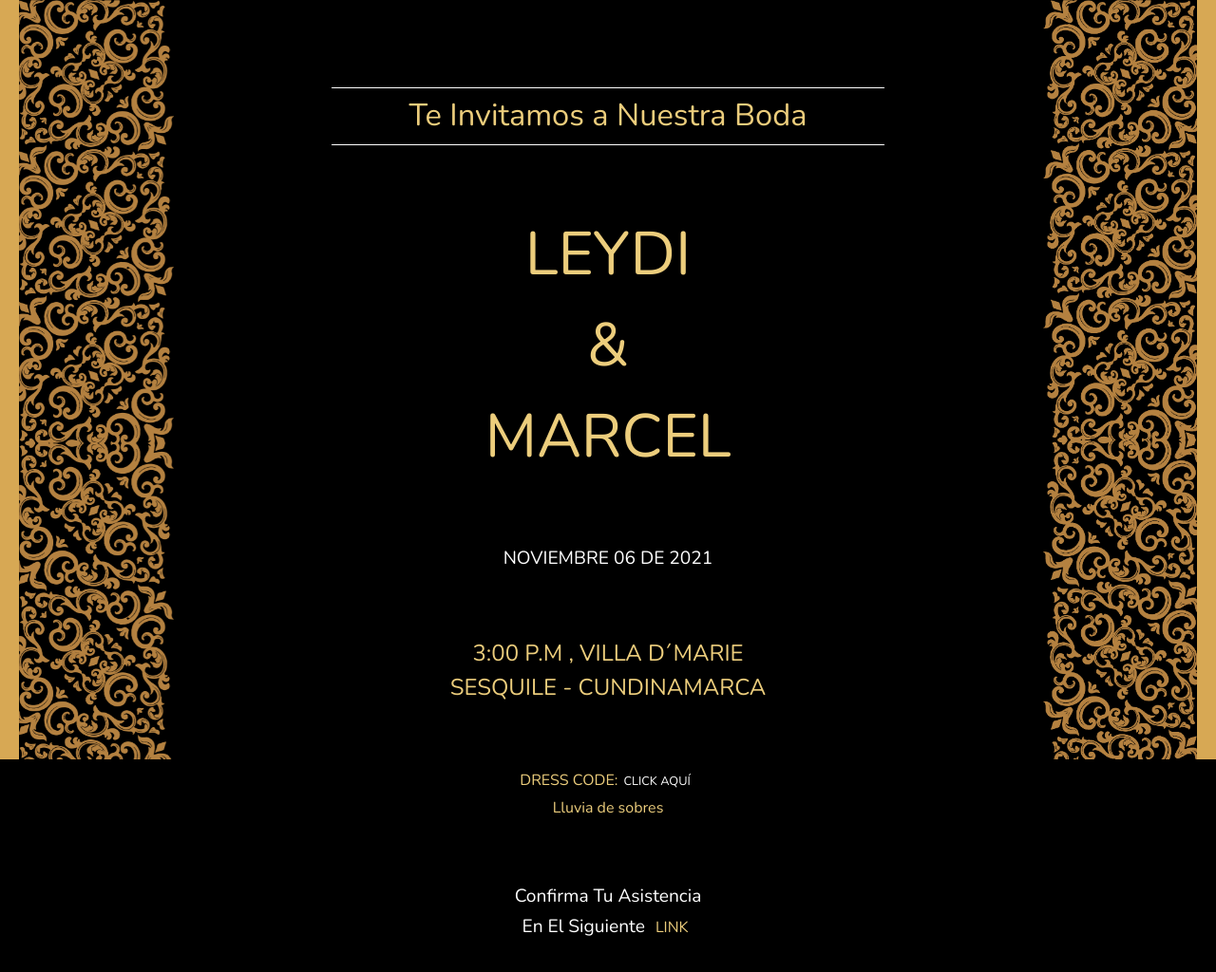
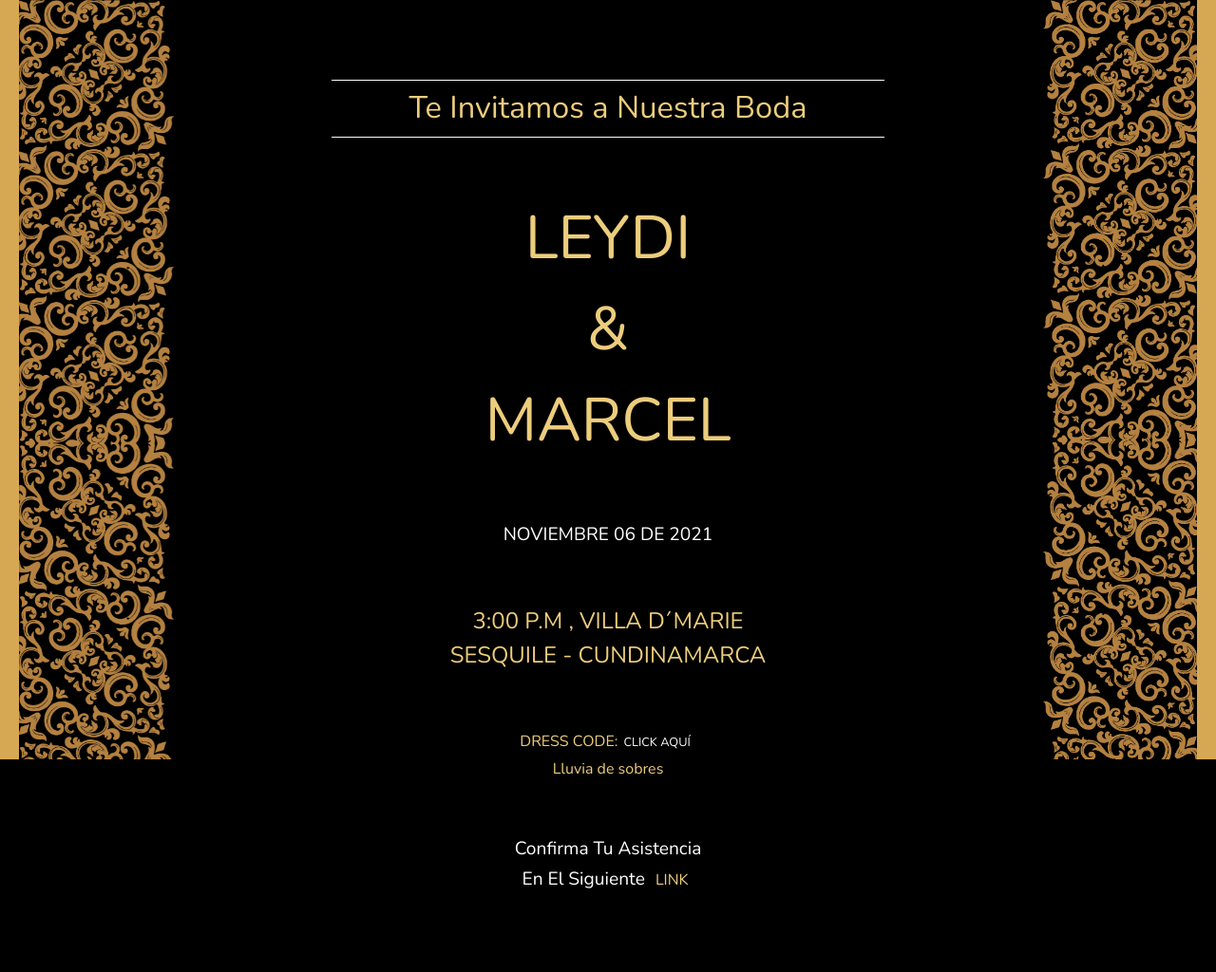
Before and after one commit to Crisgrva/leydiymarcel-boda, a plain HTML site: page index.html in a window 1280 px wide. Shown: the whole page at 95% size. Drawn offline with nearby package versions, Linux system fonts and the light colour scheme.

Commit message:
reorganize margin

```diff
--- a/index.html
+++ b/index.html
@@ -10,7 +10,7 @@
     <link href="https://cdn.jsdelivr.net/npm/bootstrap@5.0.2/dist/css/bootstrap.min.css" rel="stylesheet"
         integrity="sha384-EVSTQN3/azprG1Anm3QDgpJLIm9Nao0Yz1ztcQTwFspd3yD65VohhpuuCOmLASjC" crossorigin="anonymous">
     <link rel="stylesheet" href="https://cdnjs.cloudflare.com/ajax/libs/animate.css/4.1.1/animate.min.css" />
-    <link rel="stylesheet" href="styles/main.css?v=5.0">
+    <link rel="stylesheet" href="styles/main.css?v=5.1">
 
     <title>Leydi & Marcel</title>
 </head>
--- a/styles/main.css
+++ b/styles/main.css
@@ -61,12 +61,12 @@ p {
     width: 70%;
     color: var(--main-text-color);
     justify-content: center;
-    font-size: 1.1em;
+    font-size: 1.2em;
     margin: auto;
     text-align: center;
     border-top: solid 1px white;
     border-bottom: solid 1px white;
-    margin-top: 8%;
+    margin-top: 7%;
 }
 
 .title_txt_a {
@@ -79,22 +79,22 @@ p {
     width: 85%;
     color: var(--main-text-color);
     justify-content: center;
-    font-size: 2.5em;
+    font-size: 2.7em;
     margin: auto;
     text-align: center;
     font-weight: 400;
-    margin-top: 8%;
+    margin-top: 7%;
 }
 
 .date {
     width: 85%;
     color: white;
     justify-content: center;
-    font-size: .9em;
+    font-size: 1.1em;
     margin: auto;
     text-align: center;
     font-weight: 200;
-    margin-top: 8%;
+    margin-top: 7%;
 }
 
 .place {
@@ -105,18 +105,18 @@ p {
     margin: auto;
     text-align: center;
     font-weight: 200;
-    margin-top: 8%;
+    margin-top: 7%;
 }
 
 .dresscode {
     width: 85%;
     color: var(--main-text-color);
     justify-content: center;
-    font-size: .8em;
+    font-size: 1em;
     margin: auto;
     text-align: center;
     font-weight: 200;
-    margin-top: 8%;
+    margin-top: 7%;
 }
 
 .btn_txt {
@@ -151,15 +151,16 @@ p {
     width: 85%;
     color: white;
     justify-content: center;
-    font-size: .8em;
+    font-size: 1.1em;
     margin: auto;
     text-align: center;
     font-weight: 200;
     margin-bottom: 30%;
-    margin-top: 8%;
+    margin-top: 7%;
 }
 
 a {
+    font-size: 1.1em;
     color: var(--main-text-color);
 }
 
```
